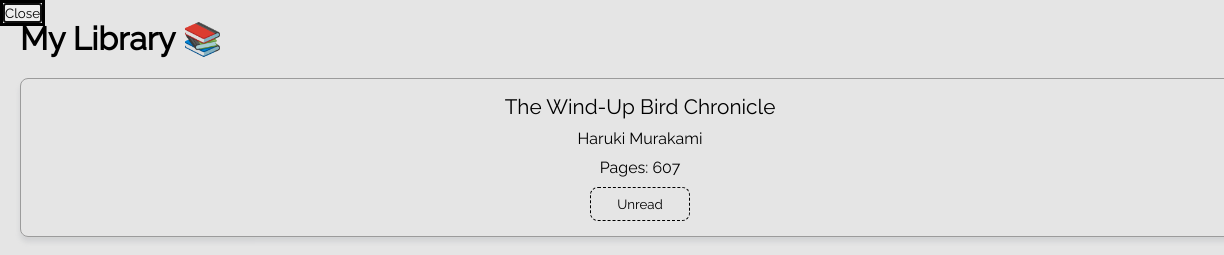
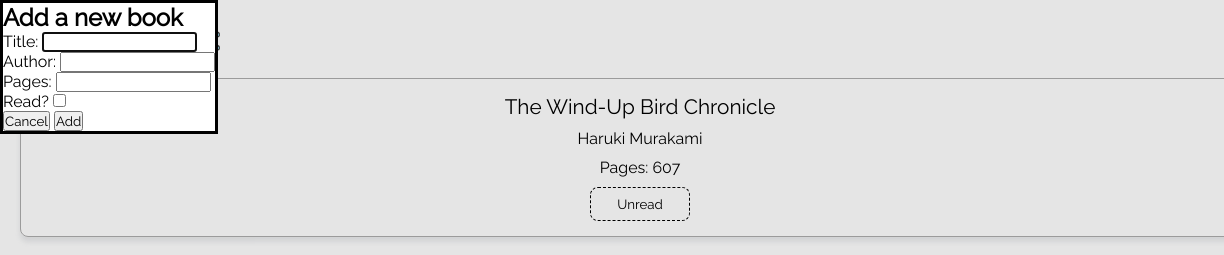
Before and after one commit to jooo-lee/library, a plain HTML site: page index.html in a window 1280 px wide. Both pictures are taken after a click on the picture 1244 px from the left and 39 px from the top of the page. Shown: the top 255 px of the page, 0-1224 px from the left. Drawn offline with Linux system fonts and the light colour scheme.

Commit message:
Populate add book dialog

```diff
--- a/index.html
+++ b/index.html
@@ -11,7 +11,29 @@
         <h1>My Library 📚</h1>
         <img src="assets/add-book.svg" alt="Add new book icon" id="add-book">
         <dialog id="add-book-dialog">
-            <button class="close-dialog" autofocus>Close</button>
+            <form>
+                <h2>Add a new book</h2>
+                <div class="form-row">
+                    <label for="title">Title:</label>
+                    <input type="text" id="title" required>
+                </div>
+                <div class="form-row">
+                    <label for="author">Author:</label>
+                    <input type="text" id="author" required>
+                </div>
+                <div class="form-row">
+                    <label for="pages">Pages:</label>
+                    <input type="text" id="pages" required>
+                </div>
+                <div class="form-row">
+                    <label for="read">Read?</label>
+                    <input type="checkbox" id="read">
+                </div>
+                <div class="form-row">
+                    <button class="cancel-dialog">Cancel</button>
+                    <button class="submit">Add</button>
+                </div>
+            </form>
         </dialog>
     </header>
     <div id="card-container"></div>
--- a/script.js
+++ b/script.js
@@ -75,11 +75,11 @@ function createReadBtn(read) {
 const openAddBookBtn = document.querySelector("#add-book");
 // New book dialog
 const addBookDialog = document.querySelector("#add-book-dialog");
-// Button for closing add new book dialog
-const closeAddBookBtn = document.querySelector("#add-book-dialog .close-dialog");
+// Button for cancelling add new book dialog
+const cancelAddBookBtn = document.querySelector("#add-book-dialog .cancel-dialog");
 
 openAddBookBtn.addEventListener("click", () => addBookDialog.showModal());
-closeAddBookBtn.addEventListener("click", () => addBookDialog.close());
+cancelAddBookBtn.addEventListener("click", () => addBookDialog.close());
 
 // ------------------------------- Display default books for testing  -------------------------------
 
```
